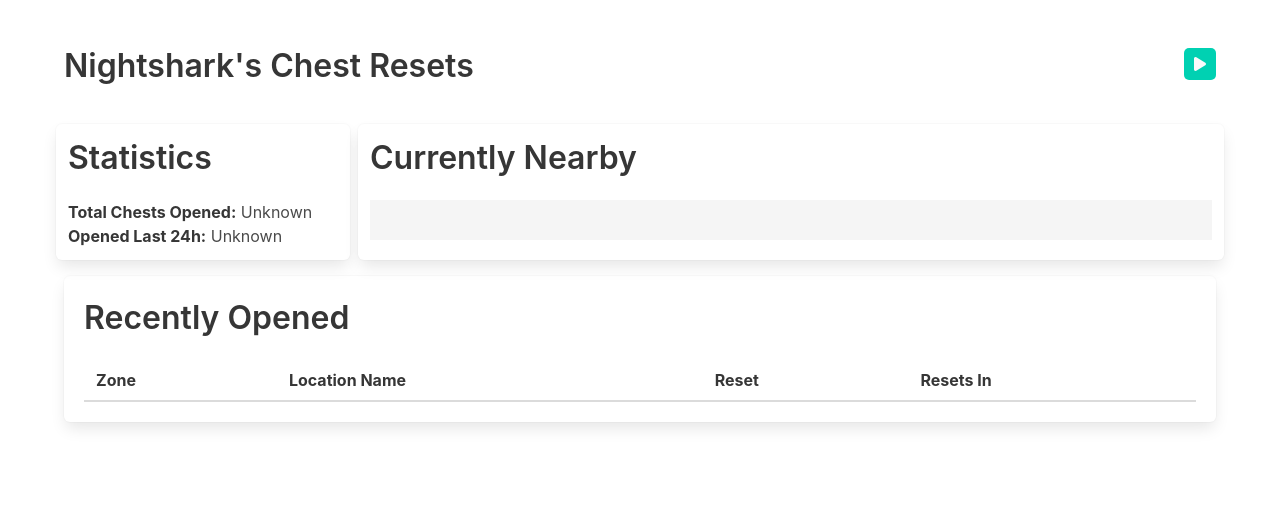
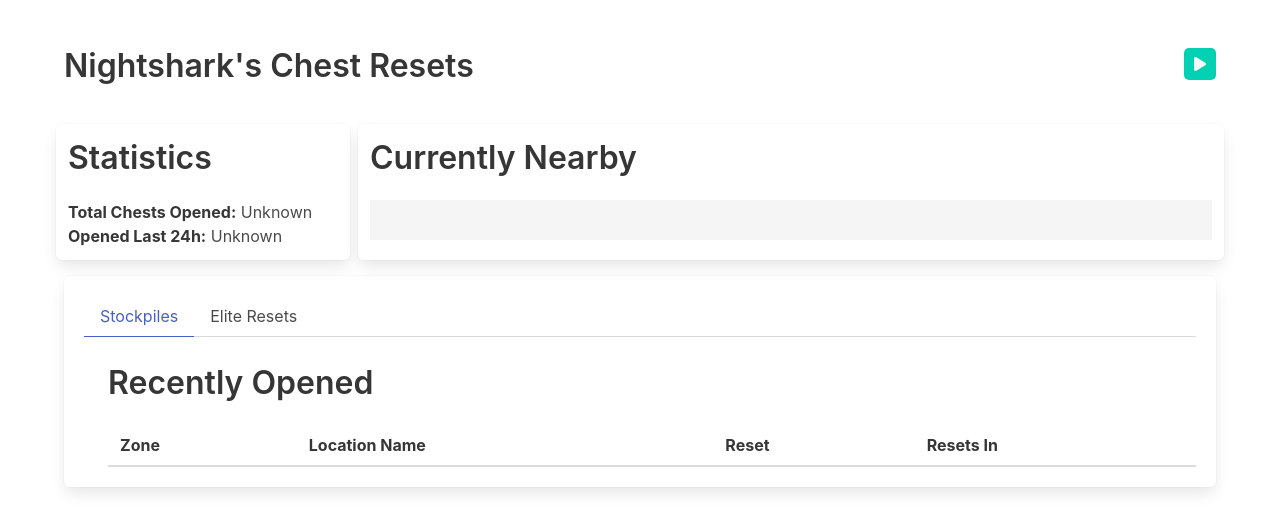
Before and after one commit to jackuoll/new-world-chest-tracker, a FastAPI app: page / in a window 1280 px wide. Shown: the top 532 px of the page. Run offline with FastAPI, Linux system fonts and the light colour scheme; data that the repository does not hold is empty.

Commit message:
add elite chests

```diff
--- a/data_store.py
+++ b/data_store.py
@@ -106,13 +106,13 @@ class Data:
             return datetime.timedelta(seconds=0)
         return datetime.timedelta(seconds=respawns_in_seconds)
 
-    def mark_chest_used(self, chest_id) -> datetime.timedelta:
+    def mark_chest_used(self, chest_id, respawn_time=60 * 60) -> datetime.timedelta:
         resets_at = self.is_chest_reset(chest_id)
         if resets_at > datetime.timedelta(seconds=0):
             return resets_at
         rcd = self.recent_chest_data
         self.increment_total_chests()
-        rcd[chest_id] = time.time() + 60 * 60
+        rcd[chest_id] = time.time() + respawn_time
         self.add_to_history(chest_id)
         with open("data/recent_chest_data.json", "w") as f:
             json.dump(rcd, f, indent=2)
--- a/main.py
+++ b/main.py
@@ -14,14 +14,15 @@ from settings import SETTINGS
 def handle_position_update(event):
     loc_arr = event["position"]
     loc = Location(x=loc_arr[0], y=loc_arr[1])
-    interested_types = ["chestsLargeSupplies", "chestsLargeAncient"]
+    interested_types = ["chestsLargeSupplies", "chestsLargeAncient", "chestsEliteSupplies", "chestsEliteAncient"]
     DATA.set_current_player_location(loc)
     nearby_pois = DATA.nearby_pois()
     for poi in nearby_pois:
         if poi.type not in interested_types:
             continue
         if DATA.is_entering(loc, poi.location) and not poi.unreachable:
-            resets = DATA.mark_chest_used(poi.id)
+            is_elite = "Elite" in poi.type
+            resets = DATA.mark_chest_used(poi.id, 60 * 60 * 23 if is_elite else 60 * 60)
             name = chest_alias_list.get(poi.id, poi.id)
             print(f"Approach - {poi.type}, {name} - resets: {resets.total_seconds()}")
 
--- a/templates/page.html
+++ b/templates/page.html
@@ -36,7 +36,14 @@
         </p>
       </div>
       </div>
-      <div class="box ">
+      <div class="box">
+        <div class="tabs pb-5">
+          <ul>
+            <li class="is-active"><a>Stockpiles</a></li>
+            <li><a>Elite Resets</a></li>
+          </ul>
+        </div>
+        <div class="content pl-5">
         <p class="subtitle">
           <h1 class="title">Recently Opened</h1>
         </p>
@@ -52,6 +59,7 @@
         <tbody id="recent-chests">
         </tbody>
         </table>
+          </div>
       </div>
     </div>
   </section>
```
Also changed, not shown: data/__init__.py (+13 -1 lines).
